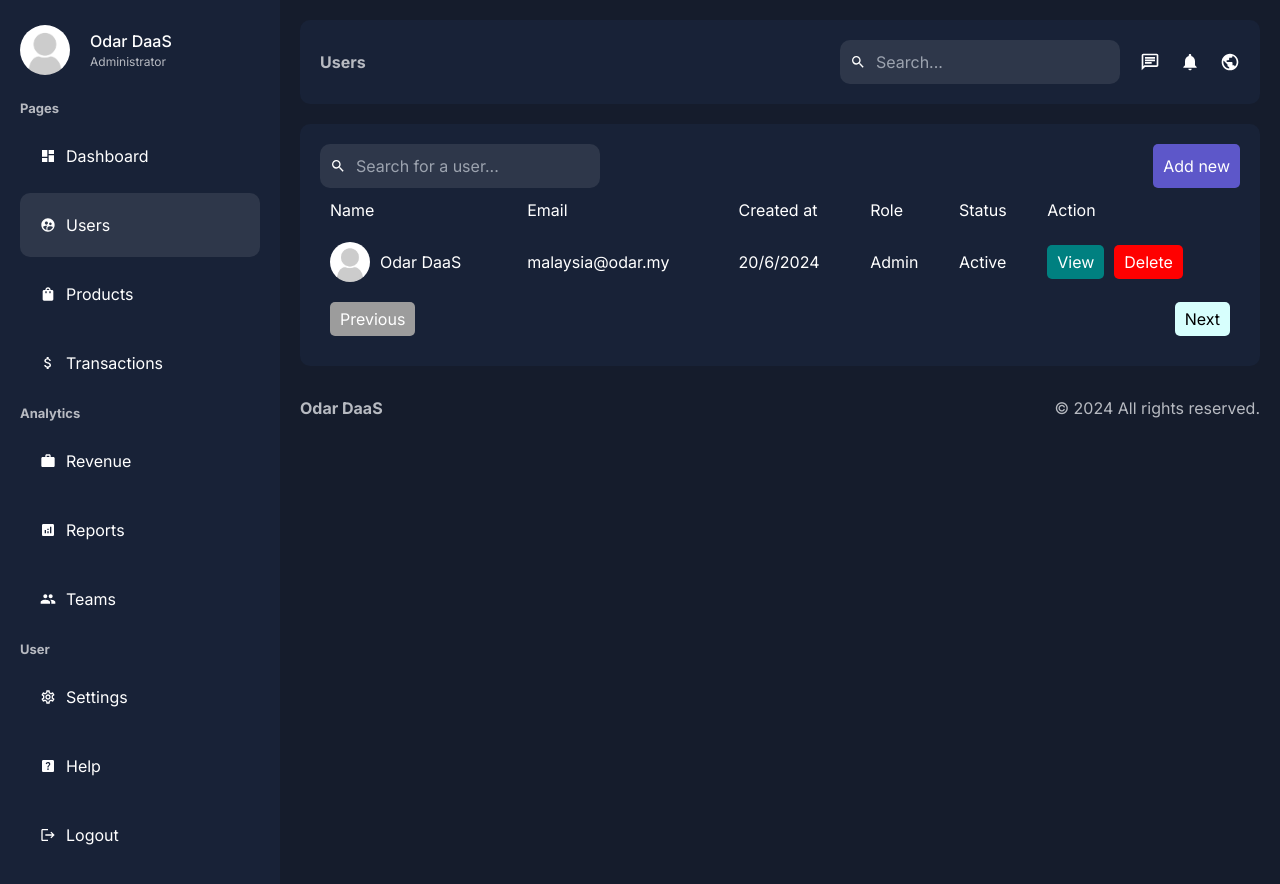
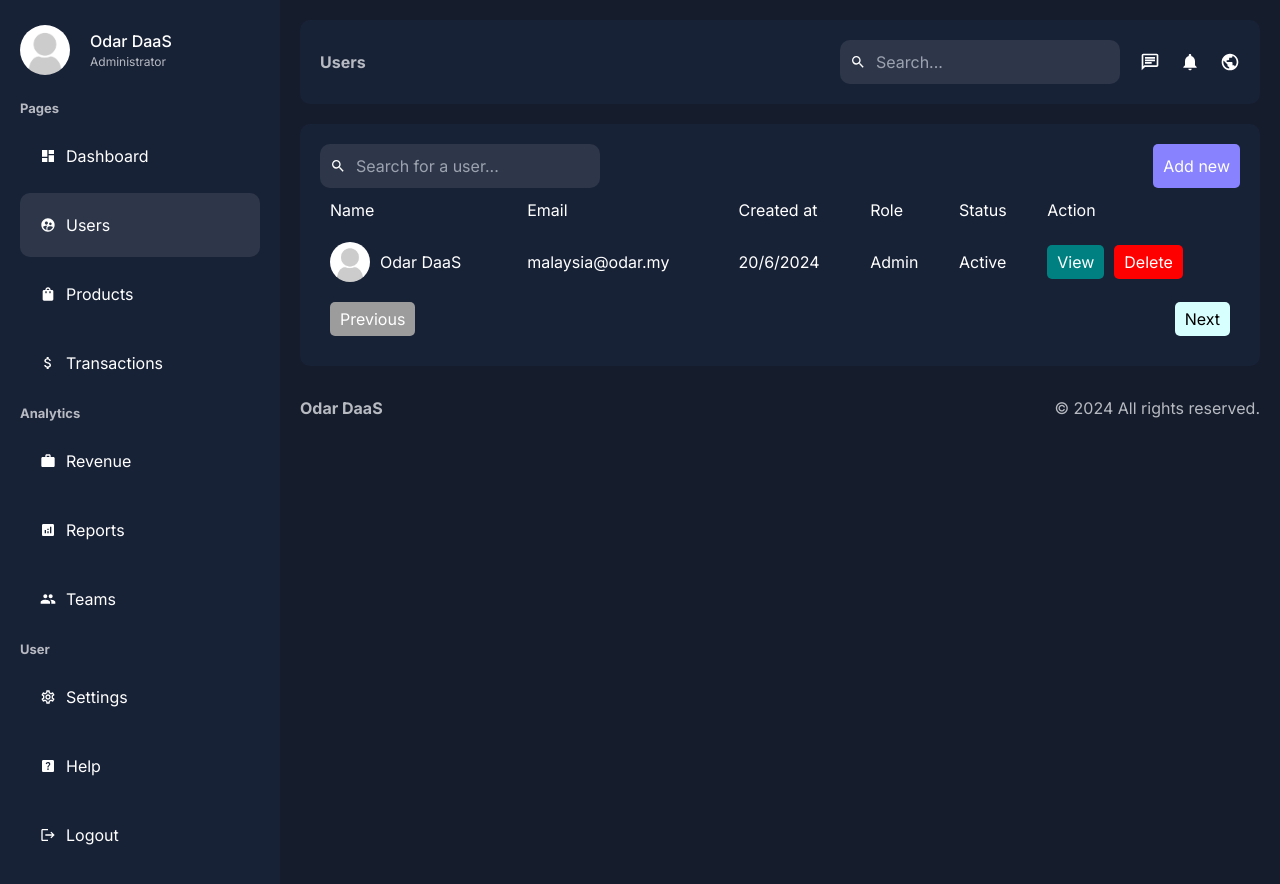
Before and after one commit to chaad98/Admin-Dashboard, a Next.js app: page /dashboard/users in a window 1280 px wide. In both pictures the pointer is over the button "Add new". Shown: the top 884 px of the page. Built offline with nearby package versions, Linux system fonts and the light colour scheme.

Commit message:
Added hover color to user and product button

```diff
--- a/src/app/ui/dashboard/product/product.module.css
+++ b/src/app/ui/dashboard/product/product.module.css
@@ -18,6 +18,10 @@
   border: none;
   border-radius: 5px;
   cursor: pointer;
+}
+
+.addButton:hover {
+  background-color: #8882ff;
 }
 
 .table {
@@ -56,6 +60,14 @@
   background-color: teal;
 }
 
+.view:hover {
+  background-color: rgb(3, 169, 169);
+}
+
 .delete {
   background-color: red;
 }
+
+.delete:hover {
+  background-color: rgb(255, 103, 103);
+}
--- a/src/app/ui/dashboard/user/user.module.css
+++ b/src/app/ui/dashboard/user/user.module.css
@@ -18,6 +18,10 @@
   border: none;
   border-radius: 5px;
   cursor: pointer;
+}
+
+.addButton:hover {
+  background-color: #8882ff;
 }
 
 .table {
@@ -56,6 +60,14 @@
   background-color: teal;
 }
 
+.view:hover {
+  background-color: rgb(3, 169, 169);
+}
+
 .delete {
   background-color: red;
 }
+
+.delete:hover {
+  background-color: rgb(255, 103, 103);
+}
```
